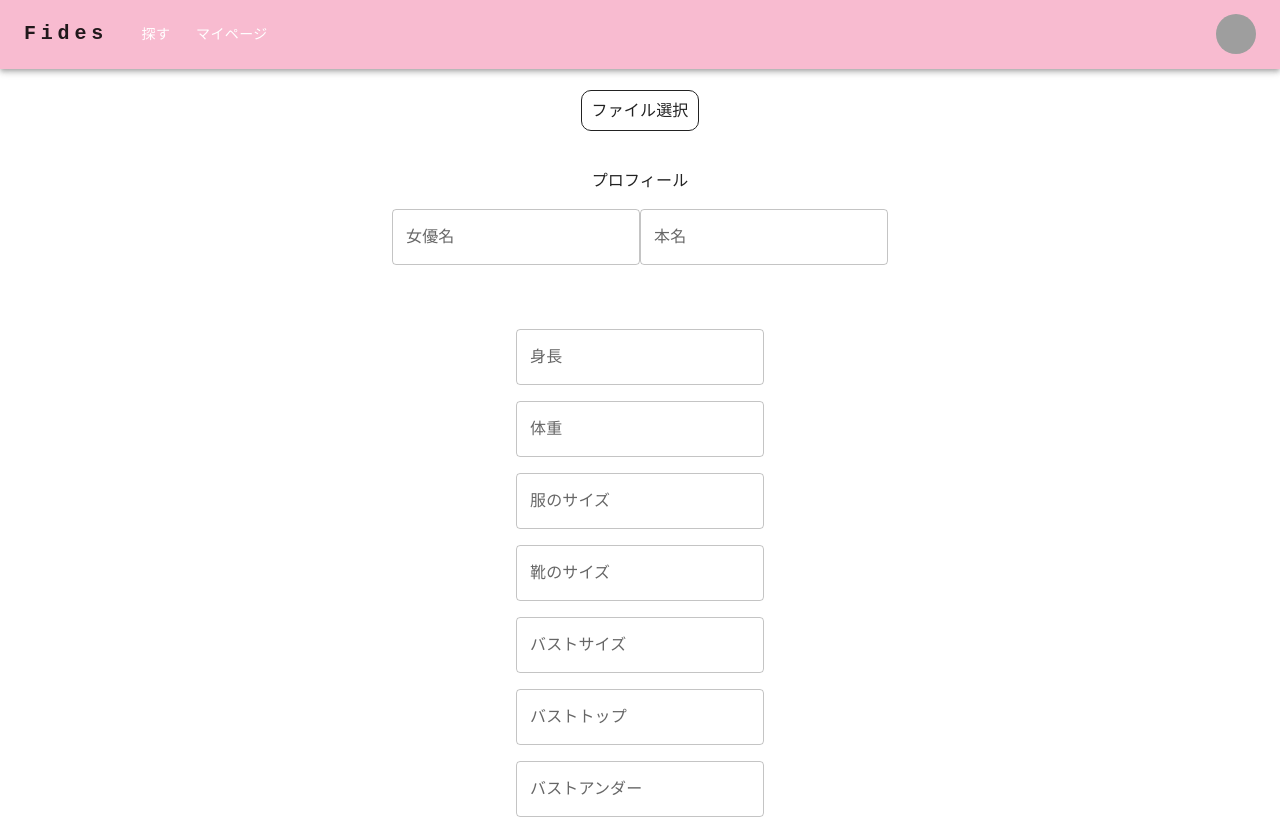
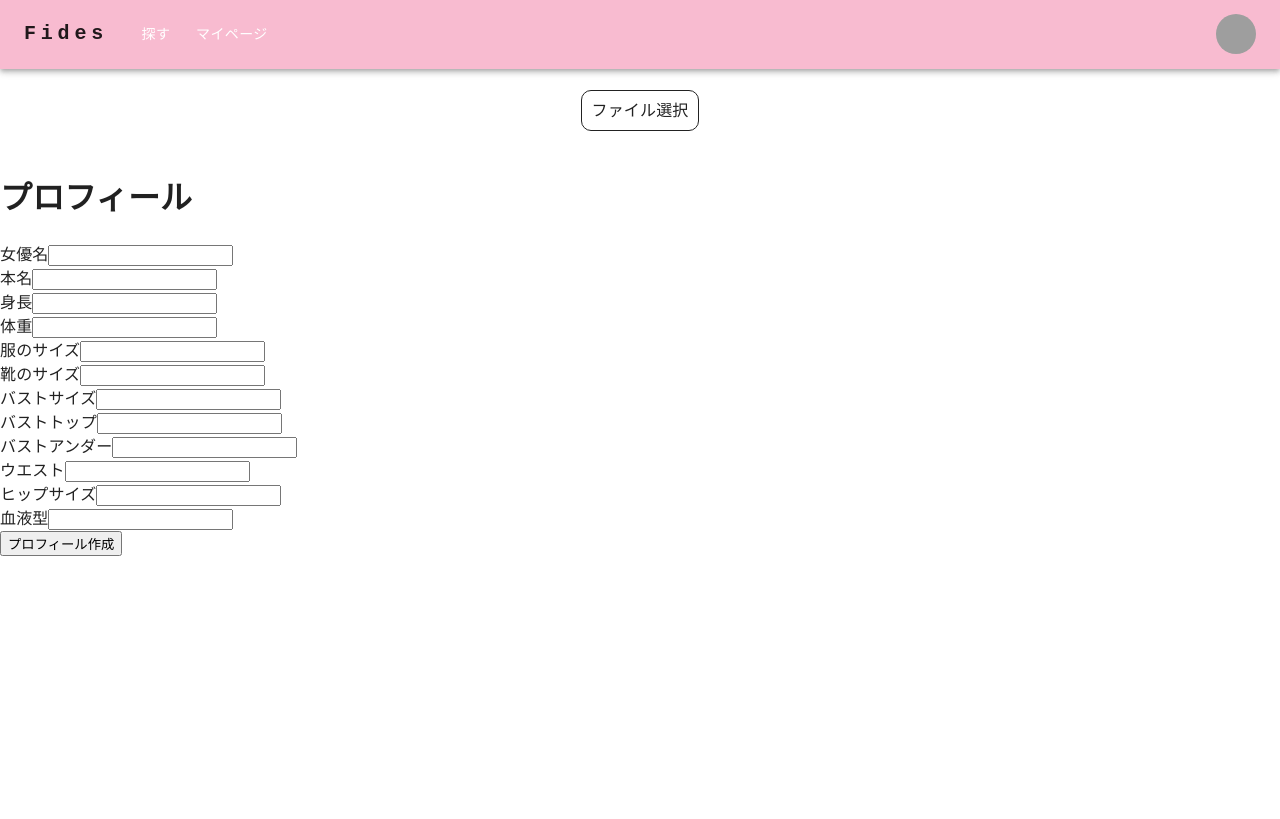
Before and after one commit to oty0411/Fides, a Next.js app: page /user/me in a window 1280 px wide. Shown: the top 819 px of the page. Built offline with nearby package versions, Linux system fonts and the light colour scheme; grey boxes are pictures that could not be loaded.

Commit message:
SIOTSUKIver

```diff
--- a/pages/user/me.js
+++ b/pages/user/me.js
@@ -1,14 +1,3 @@
-// import Layout from '../../components/Layout';
-// import Container from '@mui/material/Container';
-// import Box from '@mui/material/Box';
-// import Copyright from '../../src/Copyright';
-// import ResponsiveAppBar from '../../src/ResponsiveAppBar'
-// import Input from '../../src/imputbox'
-// import Icon from '../../src/icon'
-// import Question from '../../src/Question';
-// import BirthdayPicker from '../../src/Birthpicker';
-// import Button from '../../components/Button';
-// import Checkboxes from '../../src/check';
 import * as React from 'react';
 import Box from '@mui/material/Box';
 import FormControl from '@mui/material/FormControl';
@@ -17,30 +6,10 @@ import OutlinedInput from '@mui/material/OutlinedInput';
 import ResponsiveAppBar from '../../src/ResponsiveAppBar';
 import { Grid } from '@mui/material';
 import BiethdayPickers from '../../src/Birthpicker';
+import { useForm } from 'react-hook-form';
 
 
-
-// export default function Me({ }) {
-//   return (
-//     <Container>
-//     <ResponsiveAppBar />
-//     <Box align='center'>
-//     <Layout home >
-//           <Icon />
-//           <Input />
-//         </Layout>
-//         <BirthdayPicker/>
-//         <Question />
-//         <Checkboxes />
-//         <Button></Button>
-//         <Copyright />
-//       </Box>
-//       </Container>
-//   );
-// }
-
-
-export default function Images() {
+export default function Me() {
   const handleUploadClick = async (e) => {
     console.log(e.target.files[0])
     const file = e.target.files[0];
@@ -48,34 +17,15 @@ export default function Images() {
     formData.append('file', file);
   }
 
+  const { register, handleSubmit } = useForm();
+  const submit = (data) => {
+    console.log(data);
+  };
 
-//   const [actressName,realName,hight,weight,clothes_size,shoes_size,bust_size,bust_topsize,
-// bust_undersize,west_size,hip_size,blood,setName] = React.useState('');
-
-
-  // const handleChange = (event) => {
-  //     console.log(event)
-  //     // setName(event.target.value);
-  //   }
-
-
-      //   try {
-      //     await axios.post(`アップロード先エンドポイント`,
-      //       formData
-      //     );
-      //   } catch (e) {
-      //     console.error(e);
-      //   }
-
-
-  const submit = (data) => {
-    console.log(data)
-  }
 
   return (
     <>
       <ResponsiveAppBar />
-
         <div
           style={{
             padding: 30
@@ -92,157 +42,145 @@ export default function Images() {
             />
             ファイル選択
         </label>
+        </div>
 
-        </div >
+        <div>
+      <h1>プロフィール</h1>
+      <form onSubmit={handleSubmit(submit)}>
+        <div>
+          <label htmlFor="actressName">女優名</label>
+          <input
+            autoComplete="off"
+            {...register("actressName")}
+            type="text"
+            name="actressName"
+            id="actressName"
+          />
+        </div>
 
+        <div>
+          <label htmlFor="realName">本名</label>
+          <input
+            autoComplete="off"
+            {...register("realName")}
+            type="text"
+            name="realName"
+            id="realName"
+          />
+        </div>
 
+        <div>
+          <label htmlFor="height">身長</label>
+          <input
+            autoComplete="off"
+            {...register("height")}
+            type="text"
+            name="height"
+            id="height"
+          />
+        </div>
 
-        <Box
-          component="form"
-          sx={{
-            '& > :not(style)': { m: 1 },
-          }}
-          noValidate
+        <div>
+          <label htmlFor="weight">体重</label>
+          <input
             autoComplete="off"
-          align="center"
-          justifyContent="center"
-          m='3'
-        >
-          <form onSubmit={submit}>
-          <p>プロフィール</p>
-          <FormControl >
-            <InputLabel htmlFor="component-outlined"> 女優名</InputLabel>
-            <OutlinedInput
-              id="component-outlined"
-              // value={actressName}
-              // onChange={handleChange}
-              label="actressName"
-              name="actressName"
+            {...register("weight")}
+            type="text"
+            name="weight"
+            id="weight"
           />
+        </div>
 
-          </FormControl>
-          <FormControl>
-            <InputLabel htmlFor="component-outlined">本名</InputLabel>
-            <OutlinedInput
-              id="component-outlined"
-              // value={realName}
-              // onChange={handleChange}
-              label="realName"
+        <div>
+          <label htmlFor="clothesSize">服のサイズ</label>
+          <input
+            autoComplete="off"
+            {...register("clothesSize")}
+            type="text"
+            name="clothesSize"
+            id="clothesSize"
           />
-          </FormControl>
-          <Grid
-            sx={{
-               '& > :not(style)': { m: 1 },
-         display: 'flex',
-          alignItems: 'center',
-          flexDirection: 'column',
-          p: 2,
-          m: 5,
-        }}>
-            <FormControl>
-            <InputLabel htmlFor="component-outlined">身長</InputLabel>
-            <OutlinedInput
-              id="component-outlined"
-              // value={hight}
-              // onChange={handleChange}
-              label="hight"
+        </div>
+
+        <div>
+          <label htmlFor="shoesSize">靴のサイズ</label>
+          <input
+            autoComplete="off"
+            {...register("shoesSize")}
+            type="text"
+            name="shoesSize"
+            id="shoesSize"
           />
-          </FormControl>
-              <FormControl>
-            <InputLabel htmlFor="component-outlined">体重</InputLabel>
-            <OutlinedInput
-              id="component-outlined"
-              // value={weight}
-              // onChange={handleChange}
-              label="weight"
+        </div>
+
+        <div>
+          <label htmlFor="bustSize">バストサイズ</label>
+          <input
+            autoComplete="off"
+            {...register("bustSize")}
+            type="text"
+            name="bustSize"
+            id="bustSize"
           />
-          </FormControl>
-           <FormControl>
-            <InputLabel htmlFor="component-outlined">服のサイズ</InputLabel>
-            <OutlinedInput
-              id="component-outlined"
-              // value={clothes_size}
-              // onChange={handleChange}
-              label="clothes_size"
+        </div>
+
+        <div>
+          <label htmlFor="bustTopSize">バストトップ</label>
+          <input
+            autoComplete="off"
+            {...register("bustTopSize")}
+            type="text"
+            name="bustTopSize"
+            id="bustTopSize"
           />
-          </FormControl>
-          <FormControl>
-            <InputLabel htmlFor="component-outlined">靴のサイズ</InputLabel>
-            <OutlinedInput
-              id="component-outlined"
-              // value={shoes_size}
-              // onChange={handleChange}
-              label="shoes_size"
+        </div>
+
+        <div>
+          <label htmlFor="bustUnderSize">バストアンダー</label>
+          <input
+            autoComplete="off"
+            {...register("bustUnderSize")}
+            type="text"
+            name="bustUnderSize"
+            id="bustUnderSize"
           />
-          </FormControl>
-          <FormControl>
-            <InputLabel htmlFor="component-outlined">バストサイズ</InputLabel>
-            <OutlinedInput
-              id="component-outlined"
-              // value={bust_size}
-              // onChange={handleChange}
-              label="bust_size"
+        </div>
+
+        <div>
+          <label htmlFor="westSize">ウエスト</label>
+          <input
+            autoComplete="off"
+            {...register("westSize")}
+            type="text"
+            name="westSize"
+            id="westSize"
           />
-          </FormControl>
-            <FormControl>
-            <InputLabel htmlFor="component-outlined">バストトップ</InputLabel>
-            <OutlinedInput
-              id="component-outlined"
-              // value={bust_topsize}
-              // onChange={handleChange}
-              label="bust_topsize"
+        </div>
+
+        <div>
+          <label htmlFor="hipSize">ヒップサイズ</label>
+          <input
+            autoComplete="off"
+            {...register("hipSize")}
+            type="text"
+            name="hipSize"
+            id="hipSize"
           />
-          </FormControl>
-              <FormControl>
-            <InputLabel htmlFor="component-outlined">バストアンダー</InputLabel>
-            <OutlinedInput
-              id="component-outlined"
-              // value={bust_undersize}
-              // onChange={handleChange}
-              label="bust_undersize"
+        </div>
+
+        <div>
+          <label htmlFor="blood">血液型</label>
+          <input
+            autoComplete="off"
+            {...register("blood")}
+            type="text"
+            name="blood"
+            id="blood"
           />
-          </FormControl>
-           <FormControl>
-            <InputLabel htmlFor="component-outlined">ウエスト</InputLabel>
-            <OutlinedInput
-              id="component-outlined"
-              // value={west_size}
-              // onChange={handleChange}
-              label="west_size"
-            />
-          </FormControl>
-               <FormControl>
-            <InputLabel htmlFor="component-outlined">バストトップ</InputLabel>
-            <OutlinedInput
-              id="component-outlined"
-              // value={bust_topsize}
-              // onChange={handleChange}
-              label="bust_topsize"
-            />
-          </FormControl>
-              <FormControl>
-            <InputLabel htmlFor="component-outlined">ヒップサイズ</InputLabel>
-            <OutlinedInput
-              id="component-outlined"
-              // value={hip_size}
-              // onChange={handleChange}
-              label="hip_size"
-            />
-          </FormControl>
-           <FormControl>
-            <InputLabel htmlFor="component-outlined">血液型</InputLabel>
-            <OutlinedInput
-              id="component-outlined"
-              // value={blood}
-              // onChange={handleChange}
-              label="blood"
-            />
-            </FormControl>
-            </Grid>
-            <button>送信</button>
+        </div>
+        <button>プロフィール作成</button>
       </form>
-          </Box>
-
+    </div>
     </>
-    );
+    )
   }
```
Also changed, not shown: pages/_app.js (+9 -0 lines), pages/login.js (renamed from pages/loginApp.js, +2 -18 lines), tsconfig.json (deleted, +0 -29 lines). Lines whose indentation alone changed are shown as unchanged.
